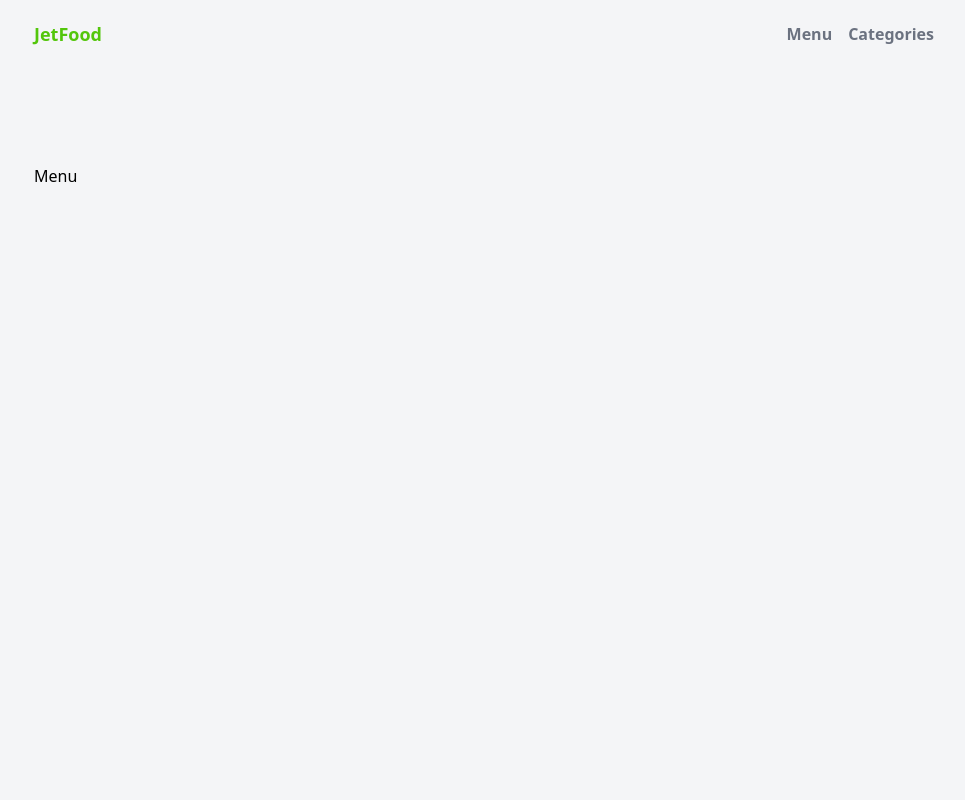
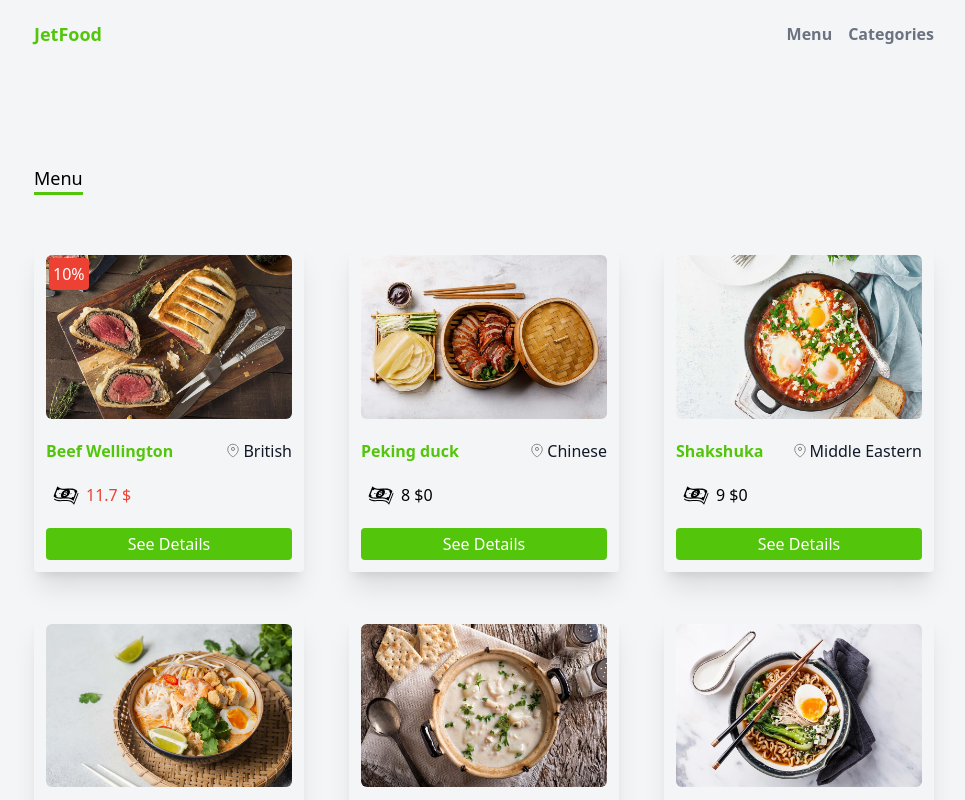
Before and after one commit to shayan-shiari/restaurant, a Next.js app: page /menu in a window 1280 px wide. Shown: the top 800 px of the page, without its empty margins (156-1121 px from the left). Built offline with nearby package versions, Linux system fonts and the light colour scheme; data requests are answered from the project's data file.

Commit message:
menu-page fixed

```diff
--- /dev/null
+++ b/src/components/layout/pageComponents/Card.tsx
@@ -0,0 +1,50 @@
+import React from "react";
+import { IMenu } from "@/types/menu.type";
+import Image from "next/image";
+import Location from "@/../public/images/icons/Location";
+import Dollar from "@/../public/images/icons/Dollar";
+import Link from "next/link";
+
+const Card = (props: IMenu) => {
+  return (
+    <div className="flex flex-col w-[270px] shadow-xl mb-10 rounded relative p-3">
+      <Image
+        className="w-full rounded-md"
+        width={1000}
+        height={1000}
+        src={`/images/${props.id}.jpeg`}
+        alt={props.name}
+      />
+      <div className="flex items-center justify-between text-gray-900 my-5">
+        <h4 className="text-[#53c60b] font-bold">{props.name}</h4>
+        <div className="flex items-center">
+          <Location />
+          {props.details[0].Cuisine}
+        </div>
+      </div>
+      <div className="flex justify-start items-center">
+        <Dollar />
+        {props.discount ? (
+          <span className="text-[#ed4133]">
+            {(props.price * (100 - props.discount)) / 100} $
+          </span>
+        ) : (
+          <span>{props.price} $</span>
+        )}
+        {props.discount && (
+          <div className="bg-[#ed4133] text-white p-1 rounded absolute top-[15px] left-[15px]">
+            {props.discount}%
+          </div>
+        )}
+      </div>
+      <Link
+        className="bg-[#53c60b] text-white w-full text-center mt-5 py-1 rounded"
+        href={`/menu/${props.id}`}
+      >
+        See Details
+      </Link>
+    </div>
+  );
+};
+
+export default Card;
--- a/src/pages/menu/index.tsx
+++ b/src/pages/menu/index.tsx
@@ -2,13 +2,20 @@ import { InferGetStaticPropsType, GetStaticProps } from "next";
 import axios from "axios";
 import React from "react";
 import { IMenu } from "@/types/menu.type";
+import Card from "@/components/layout/pageComponents/Card";
 
 const Menu = ({ data }: InferGetStaticPropsType<typeof getStaticProps>) => {
-  console.log(data);
 
-  return <div>
-    <h2>Menu</h2>
-  </div>;
+  return (
+    <div>
+      <h2 className="border-b-[3px] border-solid border-[#53c60b] w-fit mb-12 text-lg">
+        Menu
+      </h2>
+      <div className="flex flex-wrap justify-between">
+        {data.map(item => <Card {...item}/>)}
+      </div>
+    </div>
+  );
 };
 
 export default Menu;
@@ -19,5 +26,5 @@ export const getStaticProps: GetStaticProps<{ data: IMenu[] }> = async (
   const res = await axios.get("http://localhost:4000/data");
   const data: IMenu[] = await res.data;
 
-  return { props: { data }, revalidat: 10 };
+  return { props: { data }, revalidate: 10 };
 };
--- a/src/types/menu.type.tsx
+++ b/src/types/menu.type.tsx
@@ -1,7 +1,7 @@
 export type IMenu = {
-  details: [];
-  discount: Number;
-  id: Number;
+  details: any[];
+  discount: number;
+  id: number;
   ingredients: [];
   introduction: string;
   name: string;
```
Also changed, not shown: public/images/icons/Dollar.tsx (renamed from public/images/icons/Dollar.js), public/images/icons/Location.tsx (renamed from public/images/icons/Location.js).
